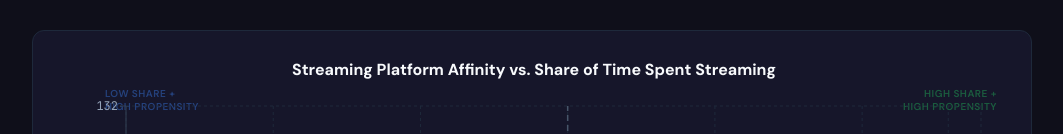
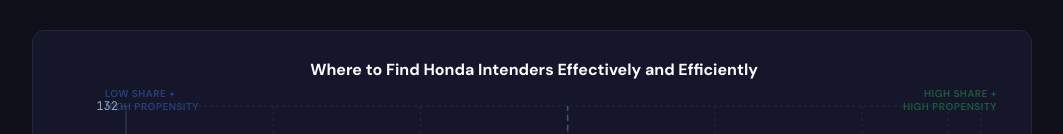
Before and after one commit to PhillipKeefe/allstate-media-planning, a React (Vite) app: page / in a window 1280 px wide. Both pictures are taken after a click on the button "Platform Analysis". Shown: the part 666-800 px from the top of the page, without its empty margins (108-1171 px from the left). Built offline with nearby package versions, Linux system fonts and the light colour scheme.

Commit message:
Update chart title: Where to Find Honda Intenders Effectively and Efficiently

```diff
--- a/src/App.jsx
+++ b/src/App.jsx
@@ -407,7 +407,7 @@
             fontSize: 16, fontWeight: 700, color: "#f8fafc",
             padding: "0 0 16px 16px", textAlign: "center",
           }}>
-            Streaming Platform Affinity vs. Share of Time Spent Streaming
+            Where to Find Honda Intenders Effectively and Efficiently
           </div>
           <div style={{ position: "absolute", top: 56, right: 34, fontSize: 10, color: "#22c55e", fontWeight: 600, opacity: 0.4, textTransform: "uppercase", letterSpacing: "0.05em", textAlign: "right" }}>
             High Share +<br/>High Propensity
```
